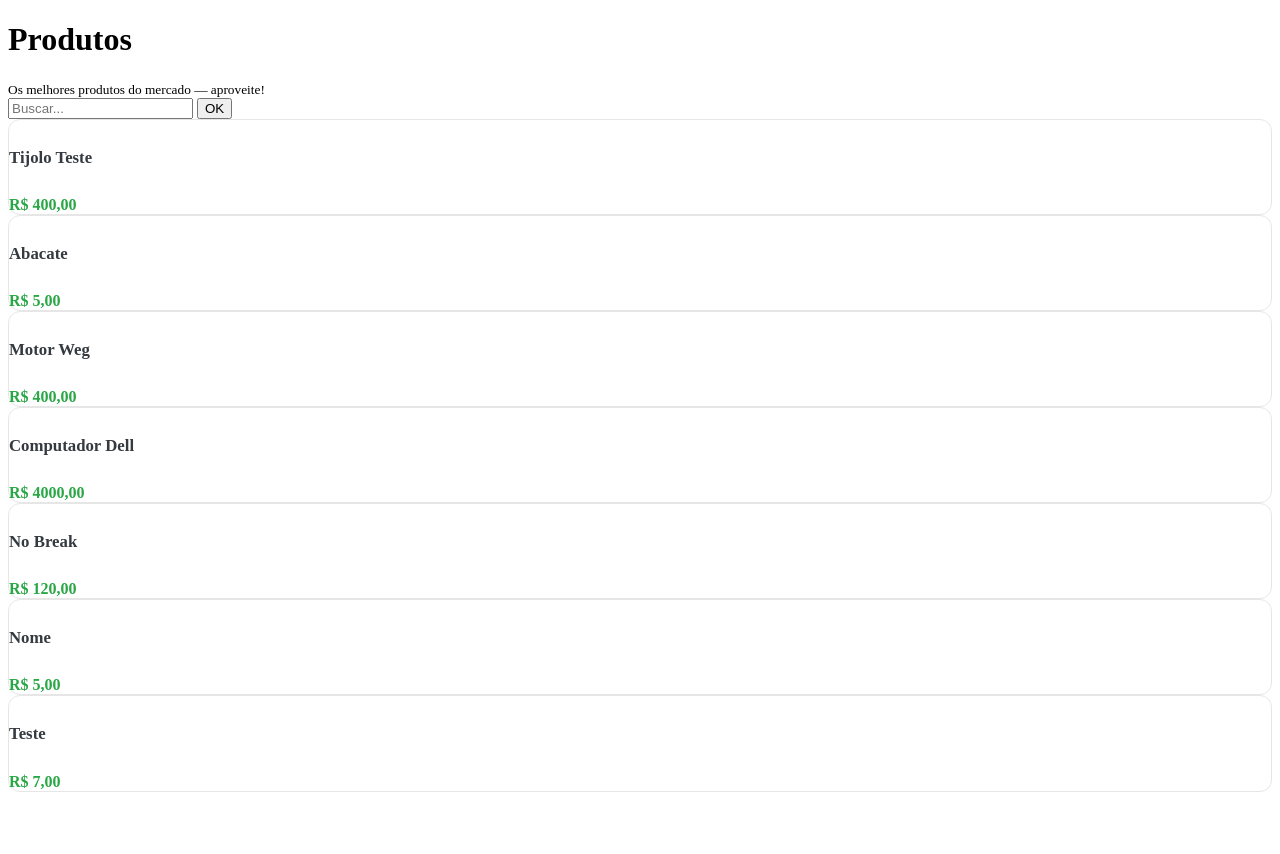
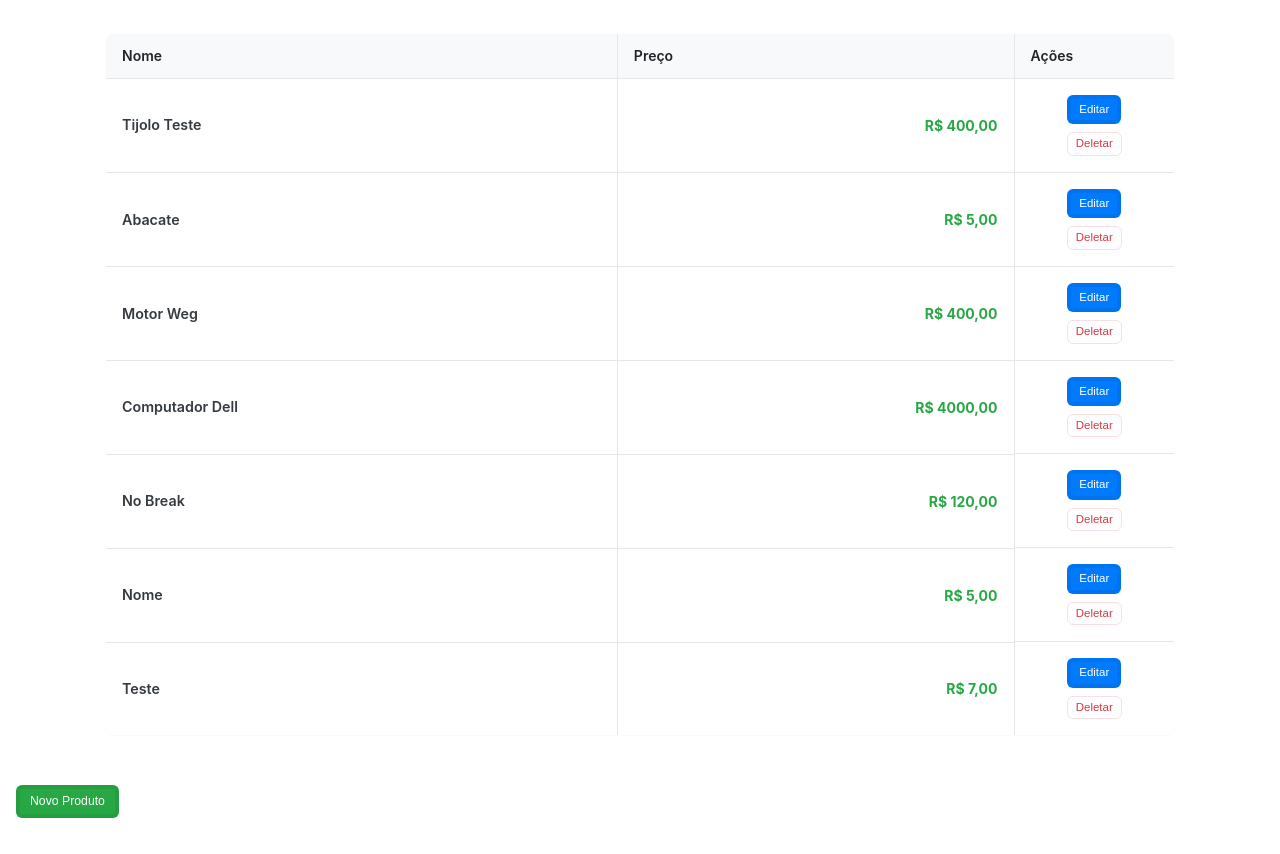
Before and after one commit to GustavoBrDev/Django, a Django app: page /produtos in a window 1280 px wide. Before the commit the page ends 792 px from the top, so only its background shows below. Run offline with Django 5.2, Linux system fonts and the light colour scheme; data comes from the database, SQL or seed files in the repository; both versions use the stored data as it was after the commit; some libraries are stand-ins or nearby versions.

Commit message:
CRUD Concluido
Concluído o CRUD de Produtos (ler, editar, deletar, criar). Estilização realizada utilizando css pelo chat gpt.

```diff
--- a/aplicacao/templates/produtos.html
+++ b/aplicacao/templates/produtos.html
@@ -2,74 +2,232 @@
 {% load static %}
 <!doctype html>
 <html lang="pt-br">
+
 <head>
   <meta charset="utf-8">
   <meta name="viewport" content="width=device-width,initial-scale=1">
   <title>Produtos</title>
 
   <style>
-    /* ajustes visuais */
-    .card-product {
-      transition: transform .2s ease, box-shadow .2s;
-      display: flex;
-      flex-direction: column;
-      border-radius: 12px;
-      border: 1px solid #e6e6e6;
+    :root{
+      --bg: #ffffff;
+      --muted: #6c757d;
+      --border: #e6e6e6;
+      --surface: #f8f9fa;
+      --text: #212529;
+      --primary: #007bff;
+      --success: #28a745;
+      --danger: #dc3545;
+      --radius: 8px;
+      --gap: 8px;
+      --btn-font-size: 0.875rem;
     }
-    .card-product:hover {
-      transform: translateY(-6px);
-      box-shadow: 0 8px 24px rgba(0,0,0,.12);
+
+    /* Reset / base */
+    * { box-sizing: border-box; }
+    html,body { height: 100%; margin: 0; padding: 0; background: var(--bg); color: var(--text); font-family: -apple-system, "Segoe UI", Roboto, "Helvetica Neue", Arial, sans-serif; font-size: 14px; line-height: 1.4; }
+    a { color: inherit; text-decoration: none; }
+
+    /* Container for the table (responsive) */
+    .table-responsive {
+      width: 100%;
+      max-width: 1100px;
+      margin: 18px auto;
+      padding: 16px;
+      overflow-x: auto; /* permite rolar horizontalmente em telas pequenas */
+      background: transparent;
     }
+
+    /* Table */
+    .table {
+      width: 100%;
+      border-collapse: collapse;
+      min-width: 560px; /* força scroll em telas muito pequenas */
+      background: #fff;
+      border-radius: var(--radius);
+      overflow: hidden;
+      box-shadow: 0 1px 2px rgba(0,0,0,0.03);
+    }
+
+    .table thead th {
+      text-align: left;
+      font-weight: 600;
+      padding: 12px 16px;
+      background: var(--surface);
+      color: var(--text);
+      border-bottom: 1px solid var(--border);
+      vertical-align: middle;
+    }
+
+    .table tbody td {
+      padding: 12px 16px;
+      border-bottom: 1px solid var(--border);
+      vertical-align: middle;
+    }
+
+    .table tbody tr:last-child td {
+      border-bottom: 0;
+    }
+
+    /* hover */
+    .table-hover tbody tr:hover {
+      background: #fbfbfc;
+    }
+
+    /* bordered look */
+    .table-bordered th,
+    .table-bordered td {
+      border-right: 1px solid var(--border);
+    }
+    .table-bordered th:last-child,
+    .table-bordered td:last-child {
+      border-right: 0;
+    }
+
+    /* Column alignment helpers */
+    .text-right { text-align: right; }
+    .text-center { text-align: center; }
+    .align-middle { vertical-align: middle; }
+
+    /* Product title and price */
     .product-title {
-      font-size: 1.05rem;
+      font-size: 1.02rem;
       font-weight: 600;
       color: #343a40;
+      margin: 0;
     }
+
     .price {
       font-weight: 700;
-      color: #28a745;
+      color: var(--success);
       font-size: 1rem;
     }
-    .card-body {
+
+    /* Actions (botões) */
+    .actions {
       display: flex;
-      flex-direction: column;
-      justify-content: space-between;
+      justify-content: center;
+      gap: 12px;
+      align-items: center;
+      flex-wrap: wrap;
+    }
+
+    .btn {
+      display: inline-flex;
+      align-items: center;
+      justify-content: center;
+      padding: 6px 10px;
+      border-radius: 6px;
+      border: 4px solid transparent;
+      cursor: pointer;
+      margin: 4px;
+      font-size: var(--btn-font-size);
+      line-height: 1;
+      transition: background .12s ease, transform .06s ease, box-shadow .12s ease;
+      text-decoration: none;
+      color: #fff;
+      background: var(--primary);
+      box-shadow: none;
+    }
+
+    .btn:active { transform: translateY(1px); }
+    .btn:focus { outline: 0; box-shadow: 0 0 0 3px rgba(0,123,255,0.12); }
+
+    .btn-sm { padding: 5px 8px; font-size: 0.82rem; border-radius: 6px; }
+
+    .btn-primary { background: var(--primary); border-color: rgba(0,0,0,0.06); }
+    .btn-success { background: var(--success); border-color: rgba(0,0,0,0.06); }
+    .btn-outline-danger {
+      background: transparent;
+      color: var(--danger);
+      border: 1px solid rgba(220,53,69,0.16);
+    }
+    .btn-outline-danger:hover { background: rgba(220,53,69,0.04); }
+
+    .btn + .btn { margin-left: 4px; }
+
+    /* Formularios inline (caso existam mais tarde) */
+    form { margin: 0; }
+
+    /* Alerta */
+    .alert {
+      padding: 12px 16px;
+      border-radius: 6px;
+      border: 1px solid var(--border);
+      background: #f1f5f9;
+      color: var(--muted);
+      max-width: 1100px;
+      margin: 18px auto;
+    }
+
+    /* Botão novo produto fixado abaixo (mantive sua posição simples) */
+    #newProduct {
+      display: inline-block;
+      margin: 16px auto 36px;
+      margin-left: 16px;
+      border-radius: 6px;
+    }
+
+    /* responsividade: reduz espaçamentos em telas pequenas */
+    @media (max-width: 720px) {
+      .table { min-width: 520px; }
+      .table thead th, .table tbody td { padding: 10px 12px; }
+      .product-title { font-size: 1rem; }
+      .price { font-size: 0.95rem; }
+      .actions { gap: 6px; }
+    }
+
+    @media (max-width: 420px) {
+      .table { min-width: 420px; }
+      .product-title { font-size: 0.98rem; }
+      .btn { padding: 5px 8px; font-size: 0.78rem; }
     }
   </style>
 </head>
+
 <body>
-  <div class="container py-5">
-    <div class="d-flex justify-content-between align-items-center mb-4 flex-wrap">
-      <div class="mb-2 mb-sm-0">
-        <h1 class="h4 mb-0">Produtos</h1>
-        <small class="text-muted">Os melhores produtos do mercado — aproveite!</small>
-      </div>
-      <!-- campo de busca -->
-      <form class="form-inline">
-        <input class="form-control form-control-sm" type="search" placeholder="Buscar..." aria-label="Buscar" name="q" value="{{ request.GET.q|default:'' }}">
-        <button class="btn btn-sm btn-outline-secondary ml-2" type="submit">OK</button>
-      </form>
-    </div>
+  <div class="table-responsive">
+    {% if produtos %}
+    <table class="table table-hover table-bordered mb-0">
+      <thead class="thead-light">
+        <tr>
+          <th scope="col">Nome</th>
+          <th scope="col" class="text-center">Preço</th>
+          <th scope="col" class="text-center" style="width: 160px;">Ações</th>
+        </tr>
+      </thead>
+      <tbody>
+        {% for produto in produtos %}
+        <tr>
+          <td class="align-middle">
+            <div class="product-title">{{ produto.nome }}</div>
+          </td>
+          <td class="align-middle text-right">
+            <div class="price">R$ {{ produto.preco|floatformat:2 }}</div>
+          </td>
+          <td class="align-middle text-center actions">
+            <div>
+              <form action="{% url 'url_editar_produto' produto.id %}" method="get" class="d-inline">
+                <button type="submit" class="btn btn-sm btn-primary" title="Editar {{ produto.nome }}">Editar</button>
+              </form>
+              <form action="{% url 'url_deletar_produto' produto.id %}" method="get" class="d-inline">
+                <button type="submit" class="btn btn-sm btn-outline-danger"
+                  title="Deletar {{ produto.nome }}">Deletar</button>
+              </form>
+            </div>
+          </td>
+        </tr>
+        {% endfor %}
+      </tbody>
+    </table>
+    {% else %}
+    <div class="alert alert-info mb-0">Nenhum produto encontrado.</div>
+    {% endif %}
+  </div>
 
-    <div class="row d-flex flex-wrap">
-      {% for produto in produtos %}
-        <div class="col-12 col-sm-6 col-md-4 col-lg-3 mb-4 d-flex">
-          <div class="card card-product w-100">
-            <div class="card-body">
-              <h5 class="product-title mb-3">{{ produto.nome }}</h5>
-              <div class="d-flex justify-content-end align-items-center mt-auto">
-                <div class="price">R$ {{ produto.preco|floatformat:2 }}</div>
-              </div>
-            </div>
-          </div>
-        </div>
-      {% empty %}
-        <div class="col-12">
-          <div class="alert alert-info mb-0">Nenhum produto encontrado.</div>
-        </div>
-      {% endfor %}
-    </div>
+  <form action="{% url 'url_cadastrar_produto' %}" method="get">
+    <button type="submit" name="Novo produto" id="newProduct" class="btn btn-success">Novo Produto</button>
+  </form>
+</body>
 
-  </div>
-</body>
 </html>
--- a/aplicacao/urls.py
+++ b/aplicacao/urls.py
@@ -4,5 +4,8 @@ from . import views
 urlpatterns = [
     path('', views.index, name="url_index"),
     path('produtos', views.produtos, name="url_produtos"),
+    path('cadastrar-produto', views.cadastrarProduto, name="url_cadastrar_produto"),
+    path('atualizar-produto/<int:id>', views.atualizarProduto, name="url_editar_produto"),
+    path('deletar-produto/<int:id>', views.deletarProduto, name="url_deletar_produto"),
     path('404-preview/', views.custom_404, name='404_preview'),
 ]
--- a/aplicacao/views.py
+++ b/aplicacao/views.py
@@ -1,4 +1,5 @@
-from django.shortcuts import render
+from django.http import HttpResponse
+from django.shortcuts import get_object_or_404, redirect, render
 from .models import Produto
 
 # Aqui são feitas as views
@@ -15,5 +16,83 @@ def produtos ( request ):
     }
     return render( request, 'produtos.html', context)
 
+def cadastrarProduto ( request ):
+
+    if request.method == "GET":
+        return render( request, 'novoProduto.html')
+    elif request.method == "POST":
+
+        nome = request.POST.get("nome")
+
+        try:
+            preco = float(request.POST.get("preco").replace(',', '.'))
+        except:
+            preco = 0
+
+        try:
+            qtde = request.POST.get("qtde")
+        except:
+            qtde = 0
+
+        produto = Produto (
+            nome = nome,
+            preco = preco,
+            qtde = qtde
+        )
+
+        Produto.save(produto)
+
+        return redirect("url_produtos")
+
+def atualizarProduto (request, id ):
+
+    produto = get_object_or_404(Produto, id=id)
+
+    if request.method == "GET":
+        context = {
+            'produto': produto
+        }
+
+        return render(request, 'editarProduto.html', context)
+
+    elif request.method == "POST":
+
+        nome = request.POST.get("nome")
+
+        try:
+            preco = float(request.POST.get("preco").replace(',', '.'))
+        except:
+            preco = 0
+
+        try:
+            qtde = request.POST.get("qtde")
+        except:
+            qtde = 0
+
+        produto.nome = nome
+        produto.qtde = qtde
+        produto.preco = preco
+        produto.save()
+        return redirect("url_produtos")
+
+def deletarProduto ( request, id ):
+
+    produto = get_object_or_404(Produto, id=id)
+
+    if request.method == "GET":
+
+        context = {
+            'produto': produto
+        }
+
+        return render(request, 'deletarProduto.html', context)
+
+    elif request.method == "POST":
+
+        produto.delete()
+
+
+    return redirect("url_produtos")
+
 def custom_404(request):
     return render(request, '404.html', status=404)
```
Also changed, not shown: aplicacao/templates/deletarProduto.html (added, +158 -0 lines), aplicacao/templates/editarProduto.html (added, +113 -0 lines), aplicacao/templates/novoProduto.html (added, +101 -0 lines), db.sqlite3.
